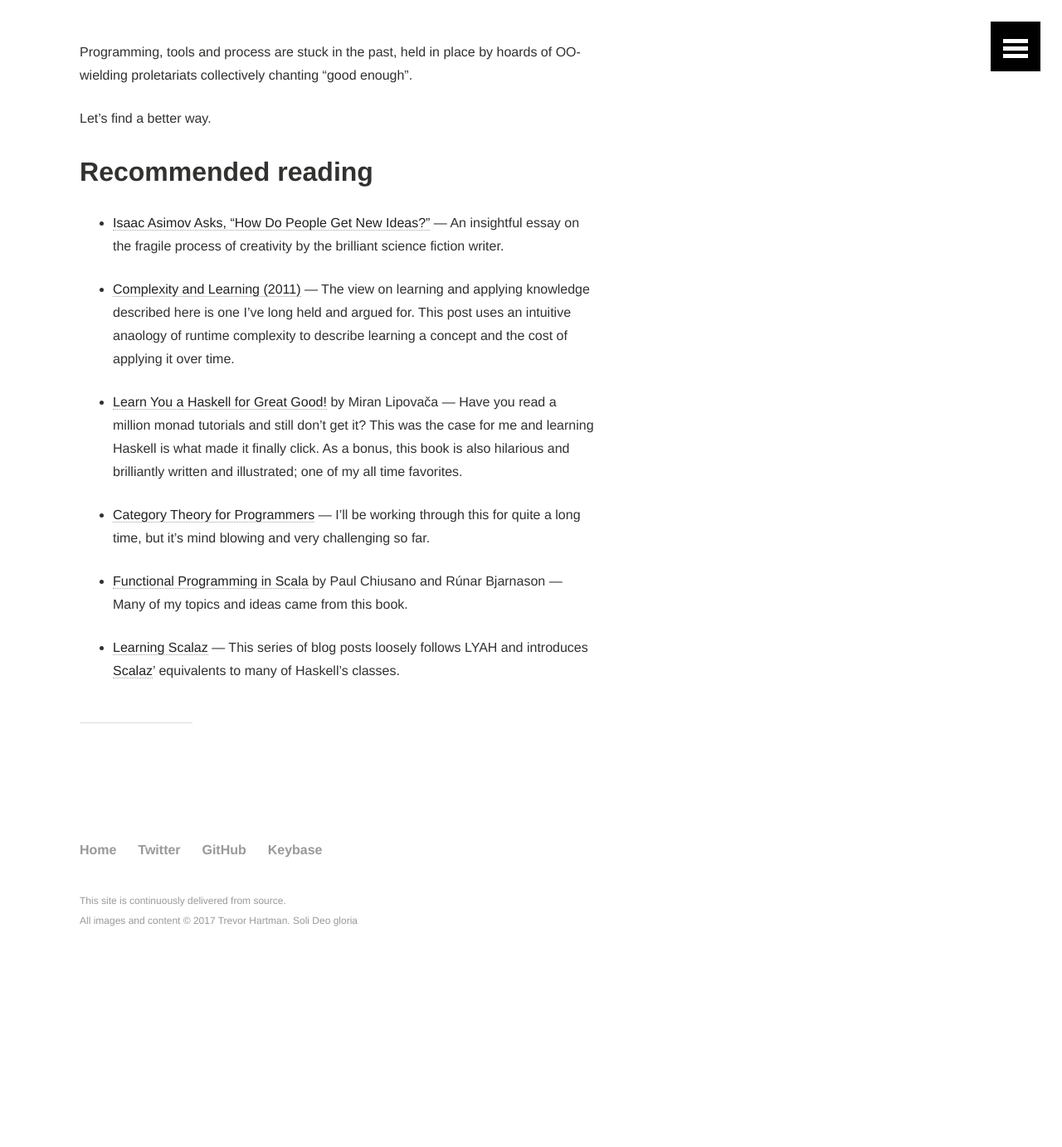
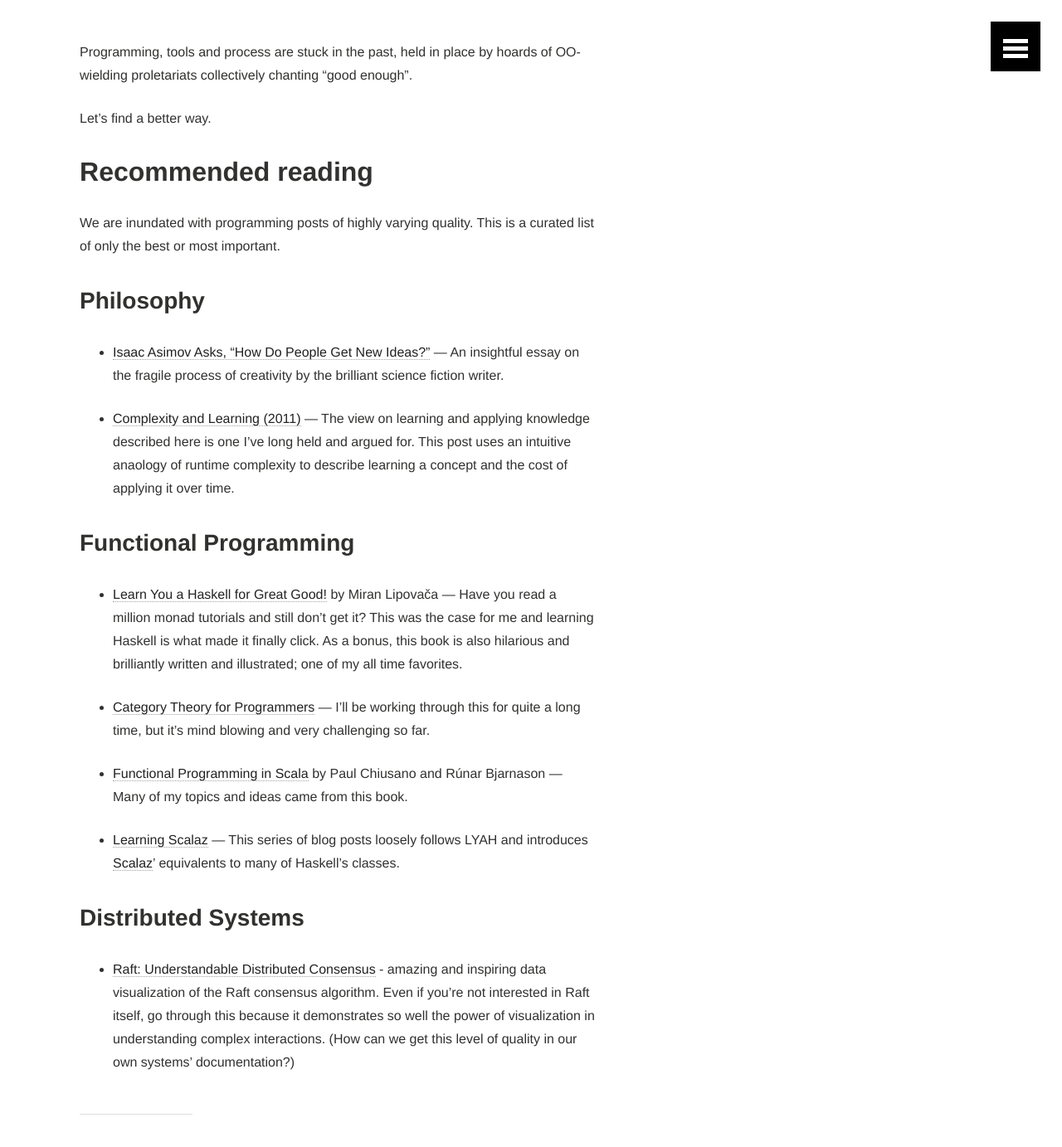
Before and after one commit to devth/devth.github.com, a Jekyll site: the page built from overture.md, in a window 1280 px wide and 1400 px high, scrolled down 486 px. Shown: the top 1383 px of the window at 83% size. Built offline with Jekyll 4.4.1, drawn with Linux system fonts in a browser that asks for light colours; before the commit the page ends 1658 px from its top, so only the background shows below that.

Commit message:
Break recommended reading into sub-sections and add Raft viz

```diff
--- a/overture.md
+++ b/overture.md
@@ -14,6 +14,11 @@ Let's find a better way.
 
 ## Recommended reading
 
+We are inundated with programming posts of highly varying quality. This is a
+curated list of only the best or most important.
+
+### Philosophy
+
 - [Isaac Asimov Asks, “How Do People Get New
   Ideas?”](https://www.technologyreview.com/s/531911/isaac-asimov-asks-how-do-people-get-new-ideas/)
   — An insightful essay on the fragile process of creativity by the brilliant
@@ -24,6 +29,8 @@ Let's find a better way.
   held and argued for. This post uses an intuitive anaology of runtime
   complexity to describe learning a concept and the cost of applying it over
   time.
+
+### Functional Programming
 
 - [Learn You a Haskell for Great Good!](http://learnyouahaskell.com/chapters) by
   Miran Lipovača — Have you read a million monad tutorials and still don't get
@@ -44,3 +51,12 @@ Let's find a better way.
   — This series of blog posts loosely follows LYAH and introduces
   [Scalaz](https://github.com/scalaz/scalaz)' equivalents to many of Haskell's
   classes.
+
+### Distributed Systems
+
+- [Raft: Understandable Distributed
+  Consensus](http://thesecretlivesofdata.com/raft/) - amazing and inspiring data
+  visualization of the Raft consensus algorithm. Even if you're not interested
+  in Raft itself, go through this because it demonstrates so well the power of
+  visualization in understanding complex interactions. (How can we get this level
+  of quality in our own systems' documentation?)
```
